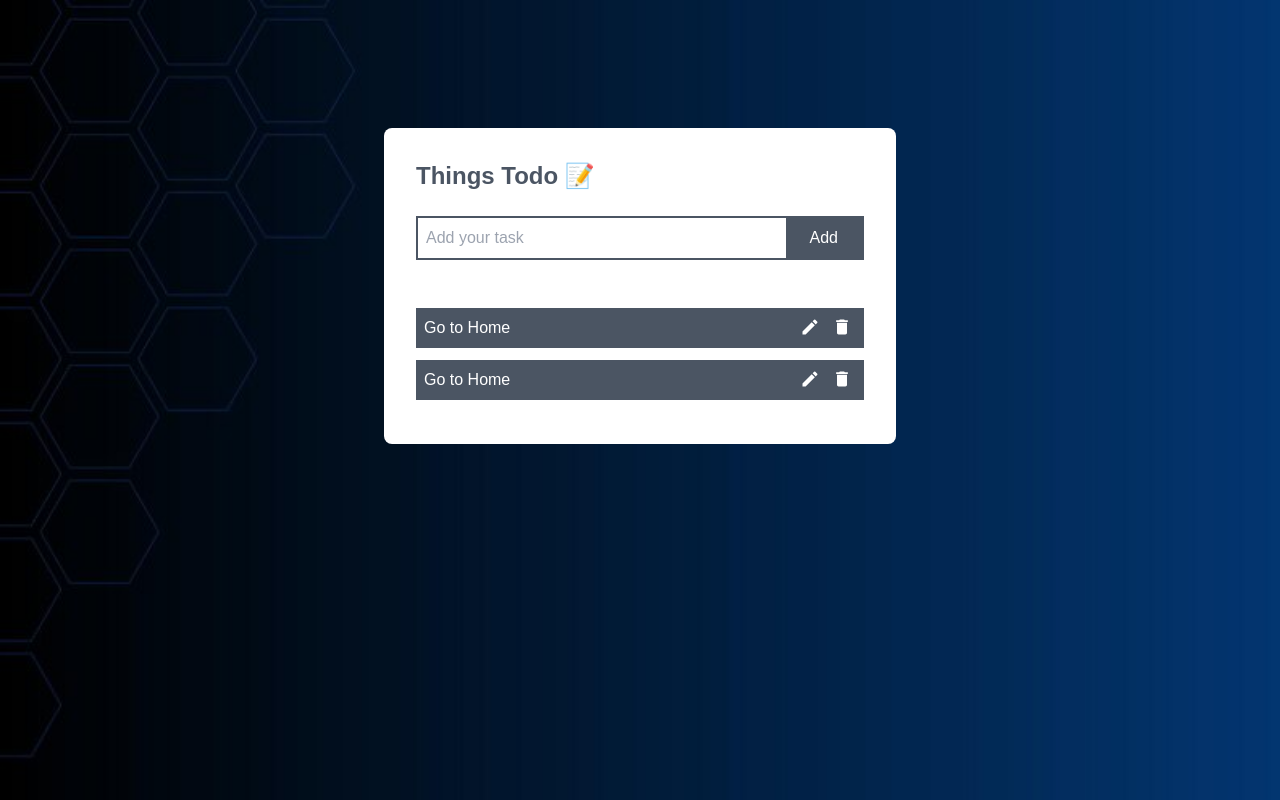
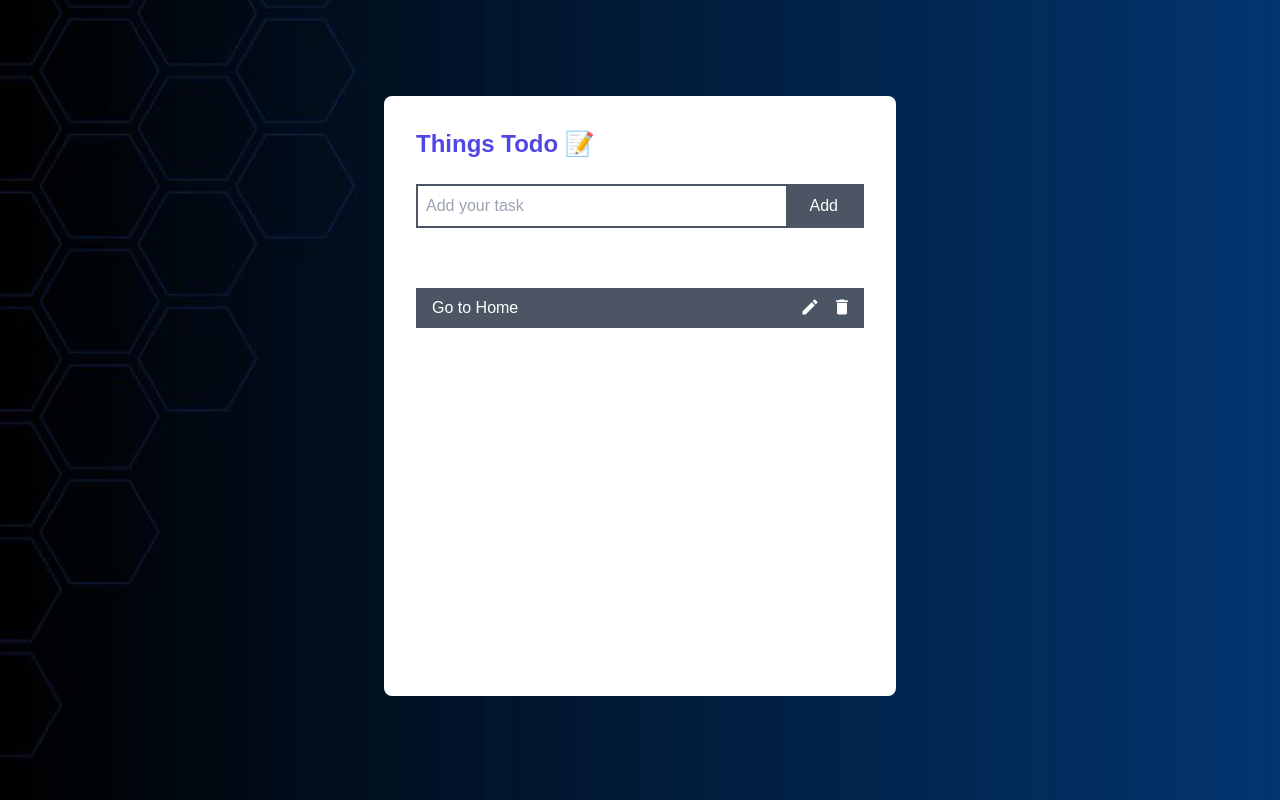
Before and after one commit to RavinduAX/TodoList_Sboot, a React (Create React App) app in the folder frontend/: page / in a window 1280 px wide. Built offline with nearby package versions, Linux system fonts and the light colour scheme.

Commit message:
content updated

```diff
--- a/frontend/src/App.jsx
+++ b/frontend/src/App.jsx
@@ -3,9 +3,9 @@ import Todobody from './components/Todobody';
 
 function App() {
   return (
-    <div className='w-screen h-screen flex justify-center '>
-      <div className=' bg-white p-8 rounded-lg w-2/5 h-max relative top-32'>
-        <h1 className='font-semibold text-2xl mb-6 text-gray-600'>Things Todo 📝</h1>
+    <div className='w-screen h-screen flex justify-center'>
+      <div className=' bg-white p-8 rounded-lg w-2/5 h-3/4 mt-24 mb-20'>
+        <h1 className='font-semibold text-2xl mb-6 text-indigo-600'>Things Todo 📝</h1>
         <Todobody/>
       </div>
     </div>
--- a/frontend/src/components/Todobody.jsx
+++ b/frontend/src/components/Todobody.jsx
@@ -1,6 +1,5 @@
 import React from 'react'
 import Todobox from './Todobox'
-import TodoInput from './TodoEdit'
 
 const Todobody = () => {
    return (
@@ -9,8 +8,10 @@ const Todobody = () => {
             <input type="text" placeholder='Add your task' className='w-full focus:outline-none p-2' />
             <button className='py-1 px-6 bg-gray-600 text-white'>Add</button>
          </div>
-         <Todobox/>
-         <Todobox/>
+         <div className='overflow-y-scroll max-h-[20rem]'>
+            <Todobox />
+         </div>
+
       </div>
    )
 }
--- a/frontend/src/components/Todobox.jsx
+++ b/frontend/src/components/Todobox.jsx
@@ -18,7 +18,7 @@ const Todobox = () => {
    return (
       <div>
          {!edit ?
-            <div className='bg-gray-600 flex justify-between items-center my-3'>
+            <div className='bg-gray-600 flex justify-between items-center my-3 ps-2'>
                <p className={`p-2 pointerDefault text-white ${completed ? 'taskDone' : ''}`} onClick={toggleComplete}>Go to Home</p>
                <div className='me-2 space-x-1'>
                   <button className='p-1 text-white text-xl' onClick={toggleEdit}><MdEdit /></button>
```
